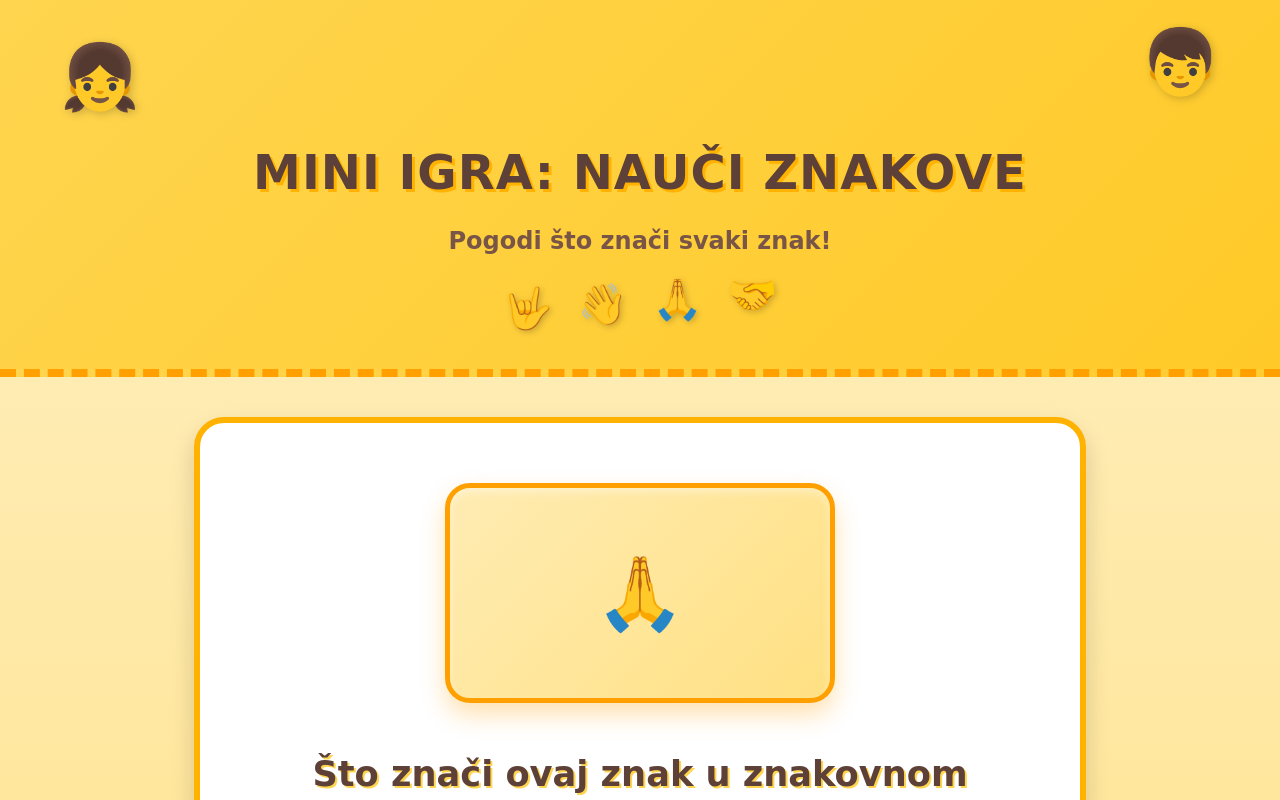
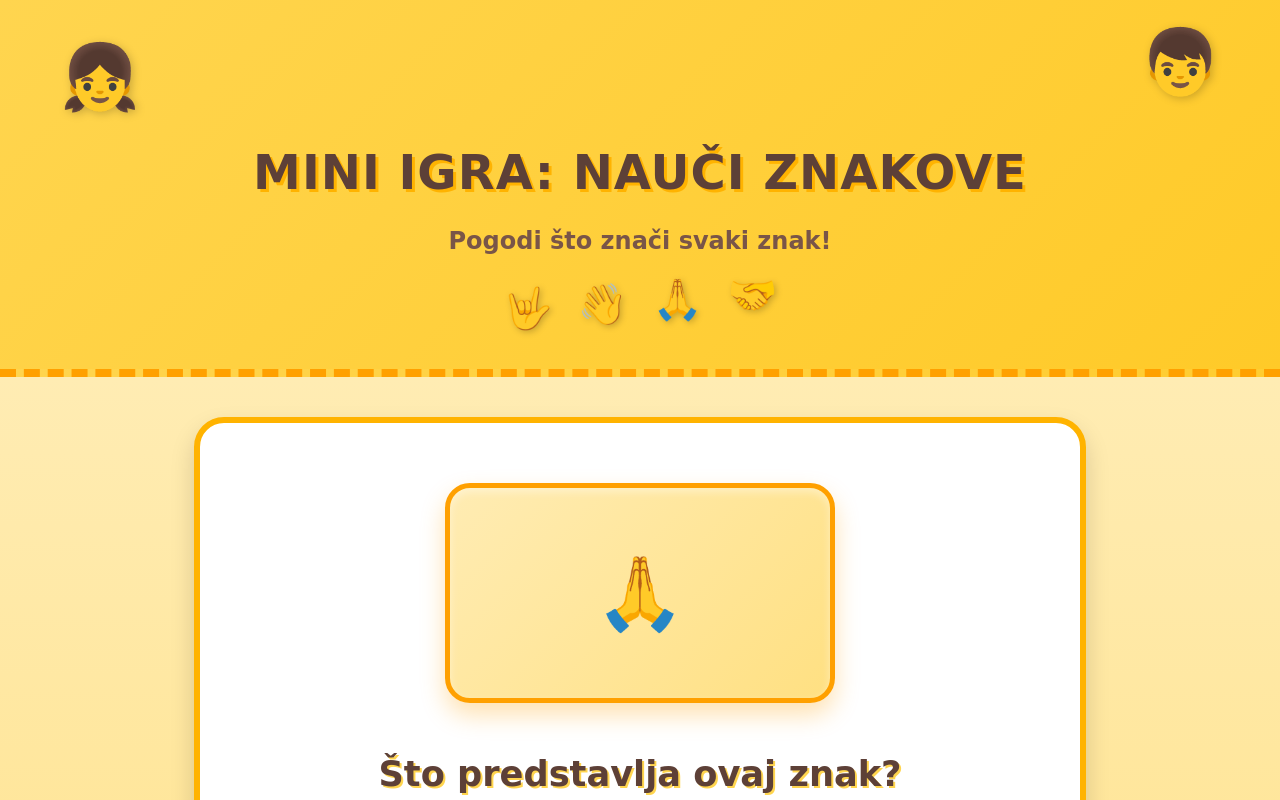
Before and after one commit to edicoll/Asistivne_tehnologije, a React (Vite) app: page /sluh/minigame in a window 1280 px wide. Shown: the top 800 px of the page. Built offline with nearby package versions, Linux system fonts and the light colour scheme.

Commit message:
Promijenio boje autizma i vida na naslovnoj

```diff
--- a/src/App.css
+++ b/src/App.css
@@ -165,10 +165,10 @@
 
 /* Autizam - plava + puzzle */
 .app-button:nth-child(1) {
-  background: linear-gradient(135deg, #4f8fff 0%, #3a7bf0 100%);
+  background: linear-gradient(135deg, #00cc66 0%, #00b359 100%);
 }
 .app-button:nth-child(1):hover {
-  background: linear-gradient(135deg, #3a7bf0 0%, #2a6bdf 100%);
+  background: linear-gradient(135deg, #00b359 0%, #00994d 100%);
 }
 .app-button:nth-child(1)::after {
   content: "🧩";
@@ -178,10 +178,10 @@
 
 /* Slabovidnost - zelena + oko */
 .app-button:nth-child(2) {
-  background: linear-gradient(135deg, #00cc66 0%, #00b359 100%);
+  background: linear-gradient(135deg, #4f8fff 0%, #3a7bf0 100%);
 }
 .app-button:nth-child(2):hover {
-  background: linear-gradient(135deg, #00b359 0%, #00994d 100%);
+  background: linear-gradient(135deg, #3a7bf0 0%, #2a6bdf 100%);
 }
 .app-button:nth-child(2)::after {
   content: "👁️";
--- a/src/Difficulties/Hearing/Hearing.tsx
+++ b/src/Difficulties/Hearing/Hearing.tsx
@@ -218,7 +218,7 @@ function Hearing() {
             <footer className="hearing-footer full-width-section">
                 <div className="section-container">
                     <button className="back-button yellow-back-btn" onClick={() => navigate("/")}>
-                        <span className="back-arrow">←</span>
+
                         Početna
                     </button>
                     <div className="footer-decoration">
--- a/src/Difficulties/Hearing/Kviz.tsx
+++ b/src/Difficulties/Hearing/Kviz.tsx
@@ -232,7 +232,7 @@ function Kviz() {
         {quizCompleted ? (
           <div className="quiz-completed">
             <div className="trophy">{score === 5 ? "🏆" : "⭐"}</div>
-            <h2>{score === 5 ? "BRAVO! SAVRŠENO! 🎉" : "NASTAVI VJEŽBAT! ✨"}</h2>
+            <h2>{score === 5 ? "BRAVO! SAVRŠENO! 🎉" : "NASTAVI VJEŽBATI! ✨"}</h2>
 
             <div className="score-results">
               <div className="score-circle">
--- a/src/Difficulties/Hearing/Minigame.tsx
+++ b/src/Difficulties/Hearing/Minigame.tsx
@@ -195,7 +195,7 @@ function MiniGame() {
                 <div className="sign-image">
                   {currentSign ? renderSignDisplay() : "🤔"}
                 </div>
-                <div className="sign-question">Što znači ovaj znak u znakovnom jeziku?</div>
+                <div className="sign-question">Što predstavlja ovaj znak?</div>
               </div>
             </div>
 
```
